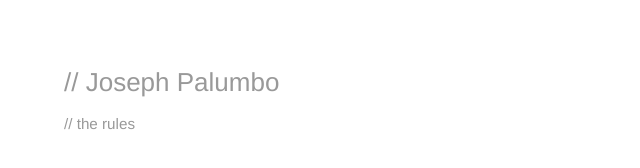
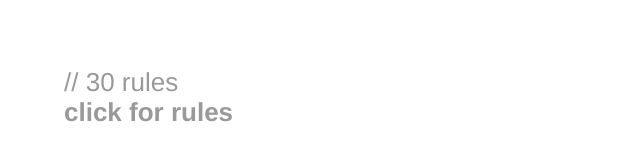
Before and after one commit to palumbo/thepalumbo.com, a plain HTML site: page index.html in a window 1280 px wide. Shown: the whole page, without its empty margins (0-640 px from the left). Drawn offline with nearby package versions, Linux system fonts and the light colour scheme.

Commit message:
changed window.onload behavior

```diff
--- a/_css/main.css
+++ b/_css/main.css
@@ -16,7 +16,7 @@ body {
 #mainContent {
 	align-content: center;
 	position: absolute;
-	top: 15%;
+	top: 10%;
 }
 
 #rules {
--- a/index.html
+++ b/index.html
@@ -6,8 +6,7 @@
 
 	<body>
 
-		<h1 class="header">// Joseph Palumbo</h1>
-		<h3 class="header">// the rules</h3>
+		<h1 class="header">// 30 rules</h1>
 
 		<div id="mainContent">
 			<h1 id="rule"></h1>
--- a/script.js
+++ b/script.js
@@ -1,41 +1,44 @@
 rules = [
-	"1. Say what you want",
-	"2. Spend considerable time figuring out what you want",
-	"3. If you don't know, say so. Never miss an opportunity to learn something new",
-	"4. If it's not on my calendar, it doesn't exist",
-	"5. Don't wait. Go now",
-	"6. Fill up at half tank",
-	"7. Get as much sleep as possible",
-	"8. I am sensitive to my environment, keep it organized, clean and filled with things I value and appreciate",
-	"9. Set clear, valuable goals that can be achieved incrementally (use BSQ method)",
-	"10. Kill your heroes, kill the impostor syndrome",
-	"11. Be particular. If something is not up to my standards, don't waste time with it",
-	"12. Work is only as difficult as you make it",
-	"13. Lies are too laborious a tool to use which don't scale to life's demands",
-	"14. Always provide clear, descriptive instructions and criteria for success.",
-	"15. Approach everything as both a designer and project manager, equal parts creative and problem solver",
-	"16. Listen to your body, it knows better",
-	"17. Take your pleasure (and comfort) seriously",
-	"18. Production over consumption",
-	"19. The people who are crazy enough to think they can change the world are the ones who do",
-	"20. work > intelligence",
-	"21. Minimize inconsequential decisions",
-	"22. Write it down",
-	"23. If it's worth buying, it's worth buying the best you can afford",
-	"24. Fail...until you don't",
-	"25. Never ask 'Can it be done?', only 'How can it be done?'",
-	"26. Very successful people say 'no' to almost everything (Warren Buffett)",
-	"27. Purposeful action requires clear intention"
+	"Say what you want",
+	"Spend considerable time figuring out what you want",
+	"If you don't know, say so. Never miss an opportunity to learn something new",
+	"If it's not on my calendar, it doesn't exist",
+	"Don't wait. Go now",
+	"Fill up at half tank",
+	"Get as much sleep as possible",
+	"I am sensitive to my environment, keep it organized, clean and filled with things I value and appreciate",
+	"Set clear, valuable goals that can be achieved incrementally (use BSQ method)",
+	"Kill your heroes, kill the impostor syndrome",
+	"Be particular. If something is not up to my standards, don't waste time with it",
+	"Work is only as difficult as you make it",
+	"Lies are too laborious a tool to use which don't scale to life's demands",
+	"Always provide clear, descriptive instructions and criteria for success.",
+	"Approach everything as both a designer and project manager, equal parts creative and problem solver",
+	"Listen to your body, it knows better",
+	"Take your pleasure (and comfort) seriously",
+	"Production over consumption",
+	"The people who are crazy enough to think they can change the world are the ones who do",
+	"work > intelligence",
+	"Minimize inconsequential decisions",
+	"Write it down",
+	"If it's worth buying, it's worth buying the best you can afford",
+	"Fail...until you don't",
+	"Never ask 'Can it be done?', only 'How can it be done?'",
+	"Very successful people say 'no' to almost everything (Warren Buffett)",
+	"Purposeful action requires clear intention"
 ];
 
 var i = 0; // initialize the index counter
 
 
 
+window.onload = document.getElementById('rule').innerHTML = "click for rules";
+
 window.onclick = function() {
-	document.getElementById('rule').innerHTML = rules[i];
-	i++;
-	if (i >= rules.length) {
-		i = 0;
-	}
+    document.getElementById('rule').innerHTML = rules[i];
+    i++;
+    if (i >= rules.length) {
+        i = 0;
+    }
+
 }
```
